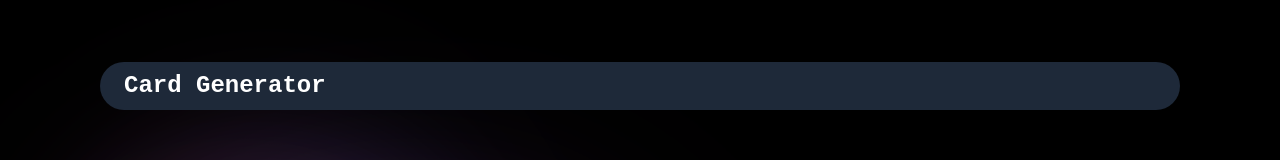
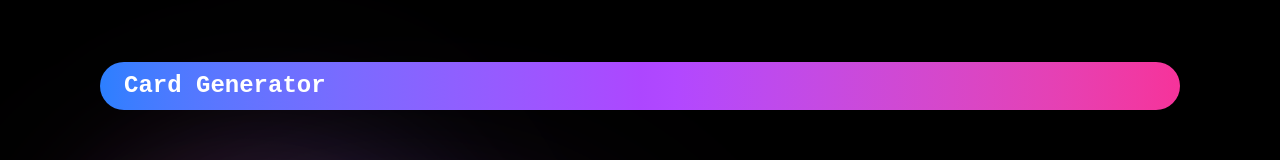
Before and after one commit to janfdev/card-generator, a React (Vite) app: page / in a window 1280 px wide. Shown: the top 160 px of the page. Built offline with nearby package versions, Linux system fonts and the light colour scheme; a web font is replaced by a local one.

Commit message:
style: update Navbar background with a gradient for improved visual appeal

```diff
--- a/src/components/Navbar.tsx
+++ b/src/components/Navbar.tsx
@@ -1,6 +1,6 @@
 const Navbar = () => {
   return (
-    <nav className="sticky flex items-center justify-start rounded-full top-0 mt-3 bg-gray-800 text-white py-2 px-6 w-full">
+    <nav className="sticky flex items-center justify-start rounded-full top-0 mt-3 bg-gradient-to-r from-blue-500 via-purple-500 to-pink-500 text-white py-2 px-6 w-full">
       <h1 className="text-2xl font-bold">Card Generator</h1>
     </nav>
   );
```
